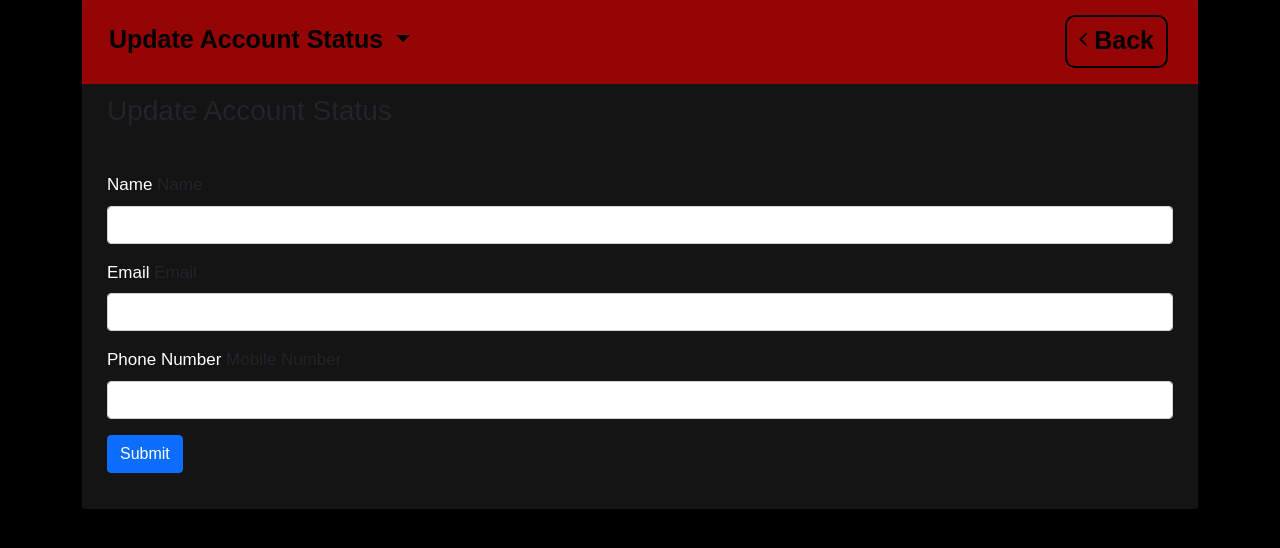
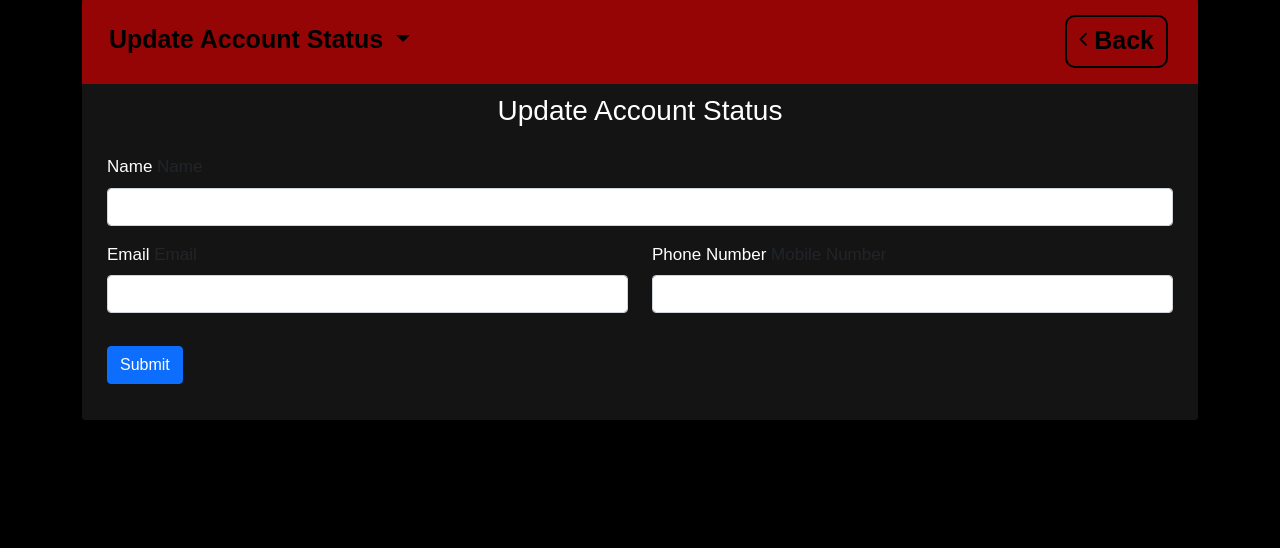
Before and after one commit to Kanahora/Dains, a Flask app: template templates/Insan/accounts_update.html in a window 1280 px wide. Shown: the part 31-579 px from the top of the page. Run offline with Flask 2, Linux system fonts and the light colour scheme; the template is opened without the code that fills it: values that come from a table or form of the project are taken from there, others are empty; some libraries are stand-ins or nearby versions.

Commit message:
Update management.css

```diff
--- a/static/stylesheets/management.css
+++ b/static/stylesheets/management.css
@@ -245,3 +245,23 @@ i.material-icons{
 .count-avail{
 	color: #8c8c8c;
 }
+
+#account_title {
+	color: white;
+	margin-bottom: 0;
+	padding-bottom: 0;
+	text-align: center;
+}
+
+#account_form {
+	margin-top: 0;
+	padding-top: 0;
+}
+
+#merge {
+	width: 50%;
+}
+
+#account_button {
+	margin-top: 1em;
+}
```
